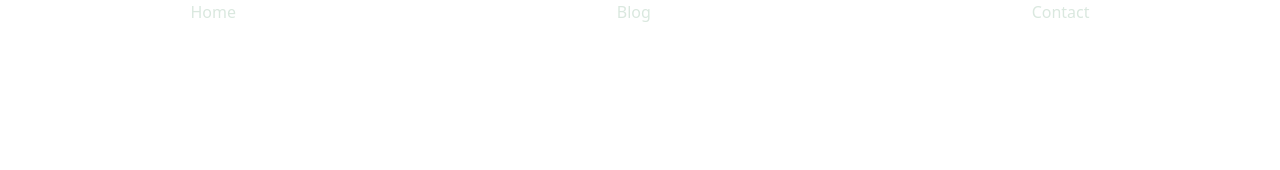
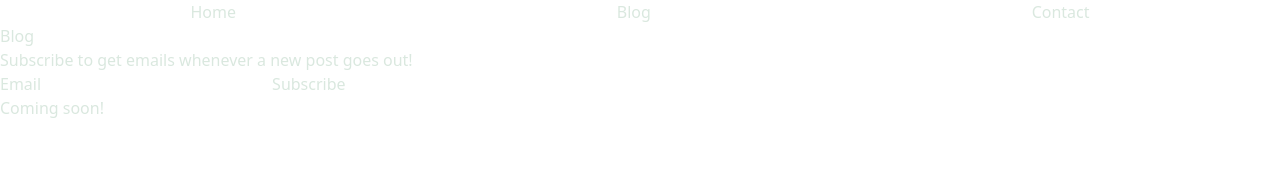
Before and after one commit to HunterHeston/personal-website, a Next.js app: page /blog in a window 1280 px wide. Before the commit this address had no page. Shown: the top 170 px of the page. Built offline with nearby package versions, Linux system fonts and the light colour scheme.

Commit message:
Add blog directory and index page.

```diff
--- /dev/null
+++ b/pages/blog/index.tsx
@@ -0,0 +1,14 @@
+export default function Blog() {
+  return (
+    <>
+      <h1>Blog</h1>
+      <p>Subscribe to get emails whenever a new post goes out!</p>
+      <form action="submit">
+        <label htmlFor="email">Email</label>
+        <input type="email" name="email" id="email" />
+        <button type="submit">Subscribe</button>
+      </form>
+      <p>Coming soon!</p>
+    </>
+  );
+}
```
